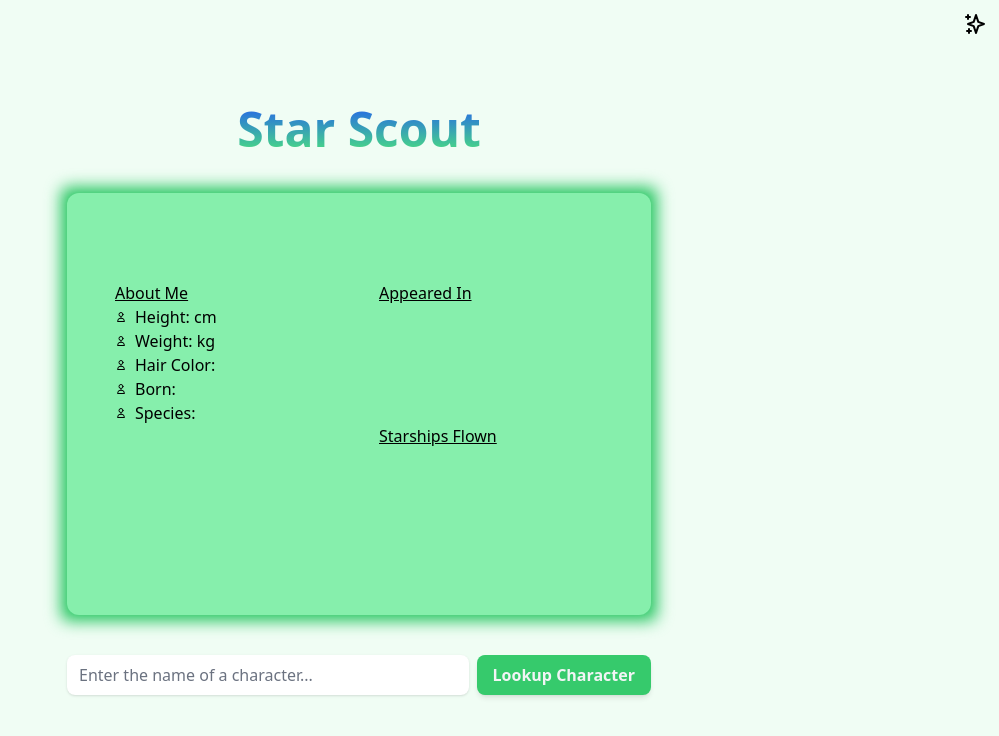
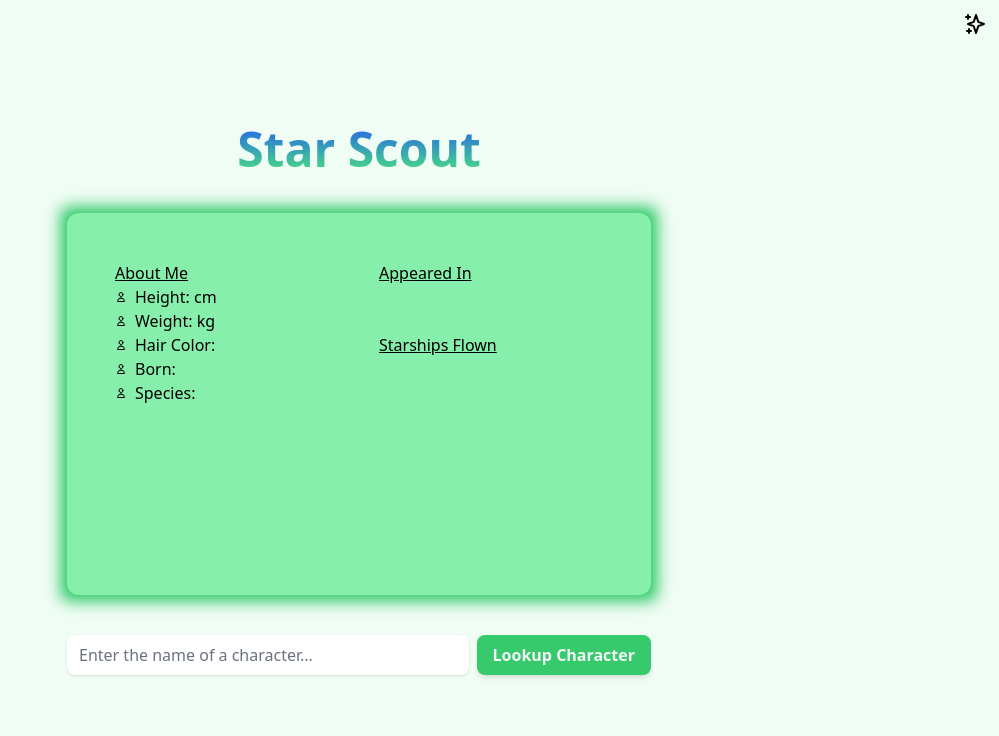
Before and after one commit to dsuroviec/star-stars, a Next.js app: page / in a window 1280 px wide. Shown: the top 736 px of the page, without its empty margins (281-1280 px from the left). Built offline with nearby package versions, Linux system fonts and the light colour scheme.

Commit message:
Added Loader

```diff
--- a/pages/index.tsx
+++ b/pages/index.tsx
@@ -13,7 +13,7 @@ import Button from "../components/Button";
 import { useTheme } from "next-themes";
 import Logo from "../components/Logo";
 
-const Home: NextPage = (p) => {
+const Home: NextPage = () => {
   interface CharacterProfile {
     name: string;
     height: number;
@@ -25,10 +25,12 @@ const Home: NextPage = (p) => {
     species: string[];
   }
 
-  const [searchedValue, setSearchedValue] = useState<string>("");
+  const [searchedValue, setSearchedValue] = useState("");
   const [characterProfile, setCharacterProfile] =
     useState<CharacterProfile | null>(null);
   const [showError, setShowError] = useState(false);
+  const [loading, setLoading] = useState(false);
+
   const {
     name,
     height,
@@ -80,10 +82,18 @@ const Home: NextPage = (p) => {
           <section id="Character" className="relative">
             <div className=" bg-green-500 dark:bg-red-600 rounded-lg absolute -inset-1.5  blur"></div>
             <div className="bg-green-300 relative rounded-xl p-4 dark:bg-[#161617] ">
-              <h1 className="text-center relative h-10 font-extrabold text-3xl">
+              {loading ? (
+                <div className="min-h-[350px] flex-col flex justify-center ">
+                  <div className="animate-spin relative bg-gradient-to-br from-blue-700 to-blue-300 rounded-full  w-1/2 h-[16px] m-auto flex">
+                    <div className="absolute bg-black w-1/4 h-full"></div>
+                  </div>
+                </div>
+              ) : (
+                <div className="min-h-[350px]">
+                  <h1 className="text-center relative  font-extrabold text-3xl">
                     {name}
                   </h1>
-              <div className="flex gap-10 min-h-[350px] p-8">
+                  <div className=" flex gap-10 p-8">
                     <div className="basis-1/2">
                       <h2 className="underline ">About Me</h2>
                       <ul className="">
@@ -143,11 +153,14 @@ const Home: NextPage = (p) => {
                     </div>
                   </div>
                 </div>
+              )}
+            </div>
           </section>
           <form
             className="mt-10 block sm:flex"
             onSubmit={(e) => {
               e.preventDefault();
+              setLoading(true);
               // Get the the searched character
               const characterProfile = fetch(
                 `/api/profile?search=${searchedValue}`
@@ -158,8 +171,13 @@ const Home: NextPage = (p) => {
                   }
                   return response.json();
                 })
-                .then(setCharacterProfile)
-                .catch(() => setShowError(true));
+                .then((profile) => {
+                  setCharacterProfile(profile);
+                })
+                .catch(() => {
+                  setShowError(true);
+                })
+                .finally(() => setLoading(false));
             }}
           >
             <Input
```
Lines whose indentation alone changed are shown as unchanged.
